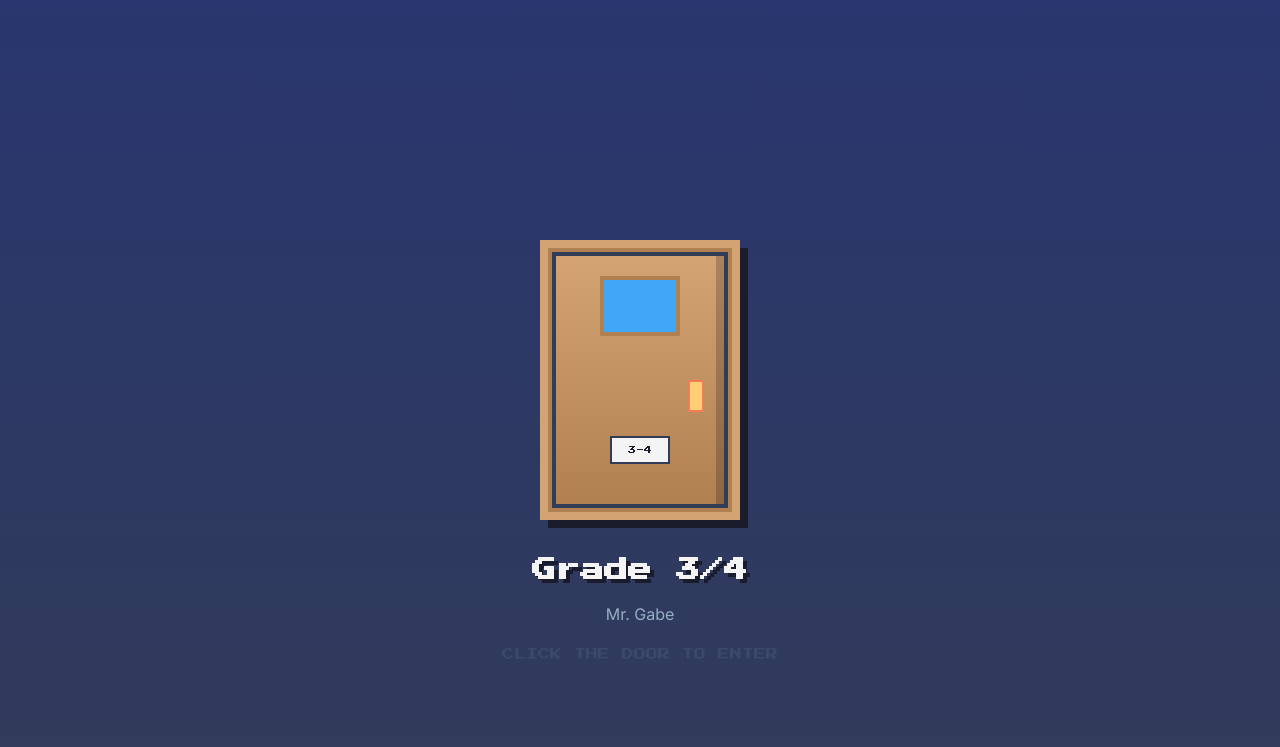
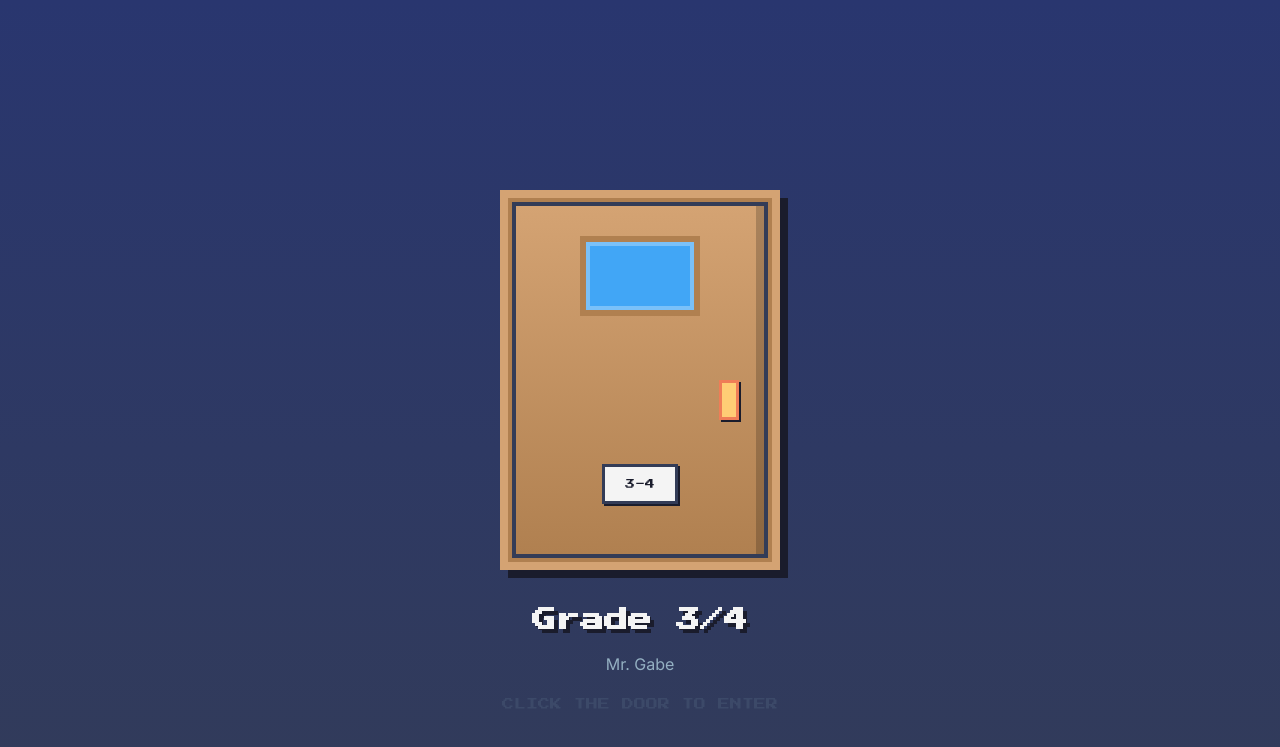
Before and after one commit to reckegabe58/HCMS, a Jekyll site: the page built from _classrooms/grade-3-4.md, in a window 1280 px wide. Shown: the top 747 px of the page. Built offline with Jekyll 4.4.1, drawn with Linux system fonts in a browser that asks for light colours.

Commit message:
Improve pixel-art classroom experience
- Make entrance door larger (280x380px) with bigger window and handle
- Enhance pixel art feel with brick pattern walls and tile pattern floors
- Add colorful decorative wall strip with pixel borders
- Fix hover movement bug on chalkboard and learning table
  (removed scale transform that was overriding translateX centering)
- Replaced hover effect with glow/brightness instead of scale
- Redesign community circle as pixel-art rug without white background
  (uses clip-path for octagonal shape with layered colors)

```diff
--- a/_layouts/classroom-interactive.html
+++ b/_layouts/classroom-interactive.html
@@ -104,8 +104,8 @@ layout: null
 
     /* Pixel art door */
     .pixel-door-frame {
-      width: 200px;
-      height: 280px;
+      width: 280px;
+      height: 380px;
       margin: 0 auto 2rem;
       position: relative;
       background: var(--pixel-dark);
@@ -146,36 +146,39 @@ layout: null
 
     .pixel-door-window {
       position: absolute;
-      top: 20px;
+      top: 30px;
       left: 50%;
       transform: translateX(-50%);
-      width: 80px;
-      height: 60px;
+      width: 120px;
+      height: 80px;
       background: var(--pixel-sky);
-      border: 4px solid var(--desk-dark);
+      border: 6px solid var(--desk-dark);
+      box-shadow: inset 0 0 0 4px rgba(255,255,255,0.3);
     }
 
     .pixel-door-handle {
       position: absolute;
-      right: 20px;
+      right: 25px;
       top: 50%;
-      width: 16px;
-      height: 32px;
+      width: 20px;
+      height: 40px;
       background: var(--pixel-yellow);
-      border: 2px solid var(--pixel-orange);
+      border: 3px solid var(--pixel-orange);
+      box-shadow: 2px 2px 0 var(--pixel-black);
     }
 
     .door-sign {
       position: absolute;
-      bottom: 40px;
+      bottom: 50px;
       left: 50%;
       transform: translateX(-50%);
       background: var(--pixel-white);
-      padding: 8px 16px;
-      font-family: 'Press Start 2P', cursive;
-      font-size: 8px;
+      padding: 12px 20px;
+      font-family: 'Press Start 2P', cursive;
+      font-size: 10px;
       color: var(--pixel-black);
-      border: 2px solid var(--pixel-dark);
+      border: 3px solid var(--pixel-dark);
+      box-shadow: 2px 2px 0 var(--pixel-black);
     }
 
     .door-welcome {
@@ -298,26 +301,43 @@ layout: null
       height: 55%;
       background:
         repeating-linear-gradient(
+          0deg,
+          transparent 0px,
+          transparent 30px,
+          var(--wall-dark) 30px,
+          var(--wall-dark) 32px
+        ),
+        repeating-linear-gradient(
           90deg,
           var(--wall-color) 0px,
-          var(--wall-color) 60px,
-          var(--wall-dark) 60px,
-          var(--wall-dark) 62px
+          var(--wall-color) 48px,
+          var(--wall-dark) 48px,
+          var(--wall-dark) 50px
         );
-      border-bottom: 8px solid var(--floor-dark);
+      border-bottom: 12px solid var(--floor-dark);
+      box-shadow: inset 0 -20px 40px rgba(0,0,0,0.2);
     }
 
     /* Wall decorations strip */
     .wall-strip {
       position: absolute;
-      top: 20%;
+      top: 18%;
       left: 0;
       right: 0;
-      height: 8px;
-      background: var(--pixel-orange);
-    }
-
-    /* Floor */
+      height: 12px;
+      background:
+        repeating-linear-gradient(
+          90deg,
+          var(--pixel-orange) 0px,
+          var(--pixel-orange) 20px,
+          var(--pixel-red) 20px,
+          var(--pixel-red) 40px
+        );
+      border-top: 4px solid var(--pixel-yellow);
+      border-bottom: 4px solid var(--pixel-purple);
+    }
+
+    /* Floor - pixel tile pattern */
     .floor {
       position: absolute;
       bottom: 0;
@@ -326,11 +346,18 @@ layout: null
       height: 45%;
       background:
         repeating-linear-gradient(
+          0deg,
+          transparent 0px,
+          transparent 38px,
+          var(--floor-dark) 38px,
+          var(--floor-dark) 40px
+        ),
+        repeating-linear-gradient(
           90deg,
           var(--floor-color) 0px,
-          var(--floor-color) 80px,
-          var(--floor-dark) 80px,
-          var(--floor-dark) 82px
+          var(--floor-color) 58px,
+          var(--floor-dark) 58px,
+          var(--floor-dark) 60px
         );
       transform: perspective(500px) rotateX(30deg);
       transform-origin: top;
@@ -341,7 +368,15 @@ layout: null
       content: '';
       position: absolute;
       inset: 0;
-      background: linear-gradient(180deg, transparent 0%, rgba(0,0,0,0.3) 100%);
+      background:
+        linear-gradient(180deg, transparent 0%, rgba(0,0,0,0.4) 100%),
+        repeating-linear-gradient(
+          90deg,
+          transparent 0px,
+          transparent 116px,
+          rgba(255,255,255,0.05) 116px,
+          rgba(255,255,255,0.05) 120px
+        );
     }
 
     /* =============================================
@@ -358,12 +393,11 @@ layout: null
       position: absolute;
       cursor: pointer;
       pointer-events: auto;
-      transition: transform 0.2s, filter 0.2s;
+      transition: filter 0.2s;
     }
 
     .classroom-object:hover {
-      transform: scale(1.05);
-      filter: brightness(1.2);
+      filter: brightness(1.2) drop-shadow(0 0 8px rgba(255, 205, 117, 0.6));
       z-index: 100;
     }
 
@@ -515,28 +549,71 @@ layout: null
       box-shadow: 0 6px 0 var(--desk-dark);
     }
 
-    /* Community corner */
+    /* Community corner - pixel art rug */
     .obj-community {
       bottom: 30%;
       left: 3%;
-      width: 100px;
+      width: 110px;
     }
 
     .community-rug {
       width: 100%;
       aspect-ratio: 4/3;
-      background:
-        radial-gradient(circle, var(--pixel-orange) 0%, var(--pixel-red) 50%, var(--pixel-purple) 100%);
-      border-radius: 50%;
-      border: 4px solid var(--pixel-dark);
-      box-shadow: 4px 4px 0 var(--pixel-black);
-      display: flex;
-      align-items: center;
-      justify-content: center;
-    }
-
-    .community-icon {
-      font-size: 1.5rem;
+      position: relative;
+      /* Pixelated oval rug shape using box shadows */
+      background: var(--pixel-purple);
+      clip-path: polygon(
+        10% 0%, 90% 0%,
+        100% 20%, 100% 80%,
+        90% 100%, 10% 100%,
+        0% 80%, 0% 20%
+      );
+    }
+
+    .community-rug::before {
+      content: '';
+      position: absolute;
+      top: 8px;
+      left: 8px;
+      right: 8px;
+      bottom: 8px;
+      background: var(--pixel-red);
+      clip-path: polygon(
+        10% 0%, 90% 0%,
+        100% 20%, 100% 80%,
+        90% 100%, 10% 100%,
+        0% 80%, 0% 20%
+      );
+    }
+
+    .community-rug::after {
+      content: '';
+      position: absolute;
+      top: 16px;
+      left: 16px;
+      right: 16px;
+      bottom: 16px;
+      background: var(--pixel-orange);
+      clip-path: polygon(
+        10% 0%, 90% 0%,
+        100% 20%, 100% 80%,
+        90% 100%, 10% 100%,
+        0% 80%, 0% 20%
+      );
+    }
+
+    .community-center {
+      position: absolute;
+      top: 50%;
+      left: 50%;
+      transform: translate(-50%, -50%);
+      width: 30px;
+      height: 30px;
+      background: var(--pixel-yellow);
+      clip-path: polygon(
+        50% 0%, 100% 50%, 50% 100%, 0% 50%
+      );
+      z-index: 1;
     }
 
     /* Calendar/Schedule */
@@ -1083,7 +1160,7 @@ layout: null
         <!-- Community corner (rug) -->
         <button class="classroom-object obj-community" data-panel="community" data-tooltip="Community Circle" tabindex="0" aria-label="Click to learn about community programs">
           <div class="community-rug">
-            <span class="community-icon">🪶</span>
+            <div class="community-center"></div>
           </div>
         </button>
 
```
Also changed, not shown: other parts of _layouts/classroom-interactive.html (+1 -1 lines).
